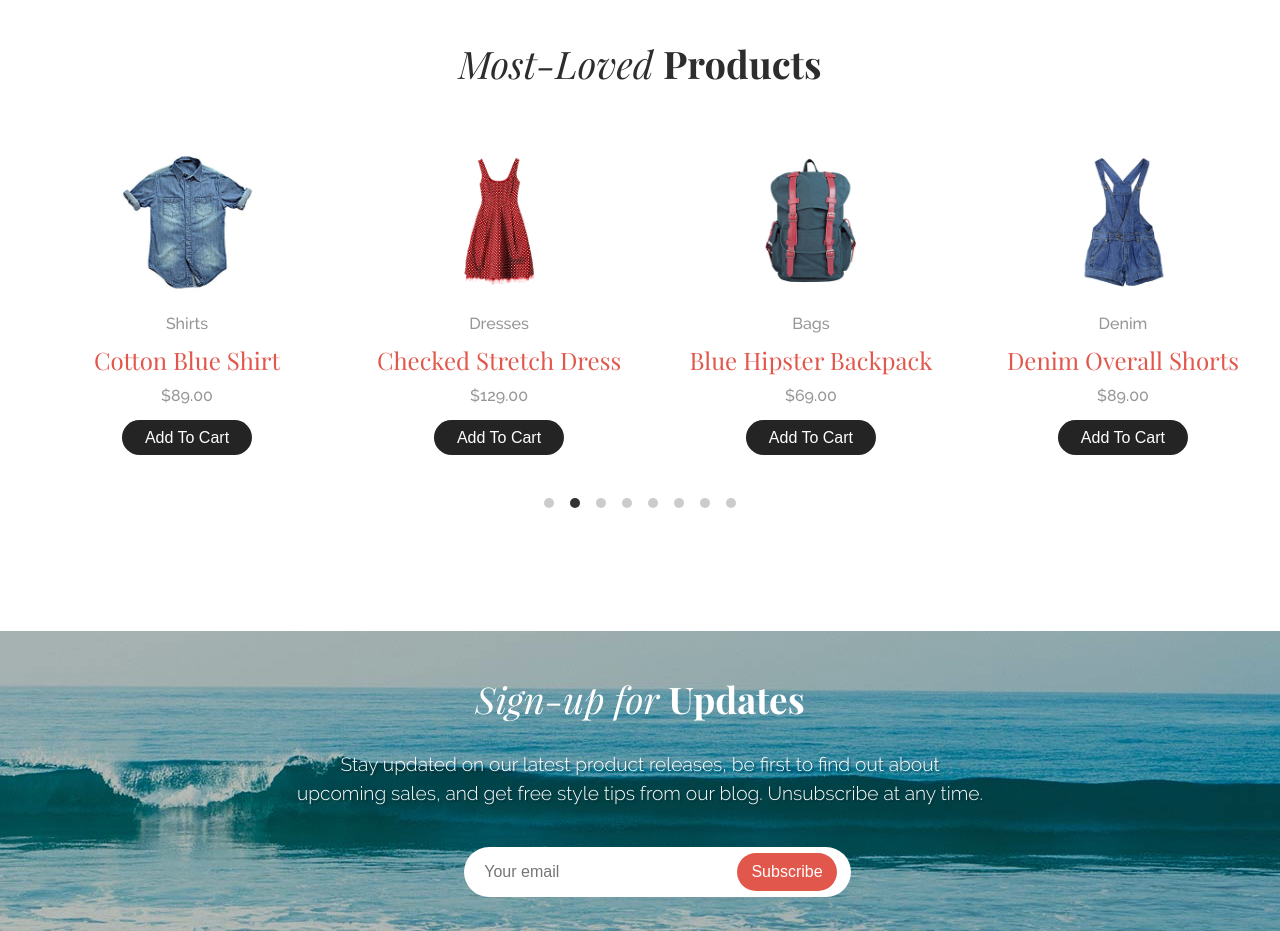
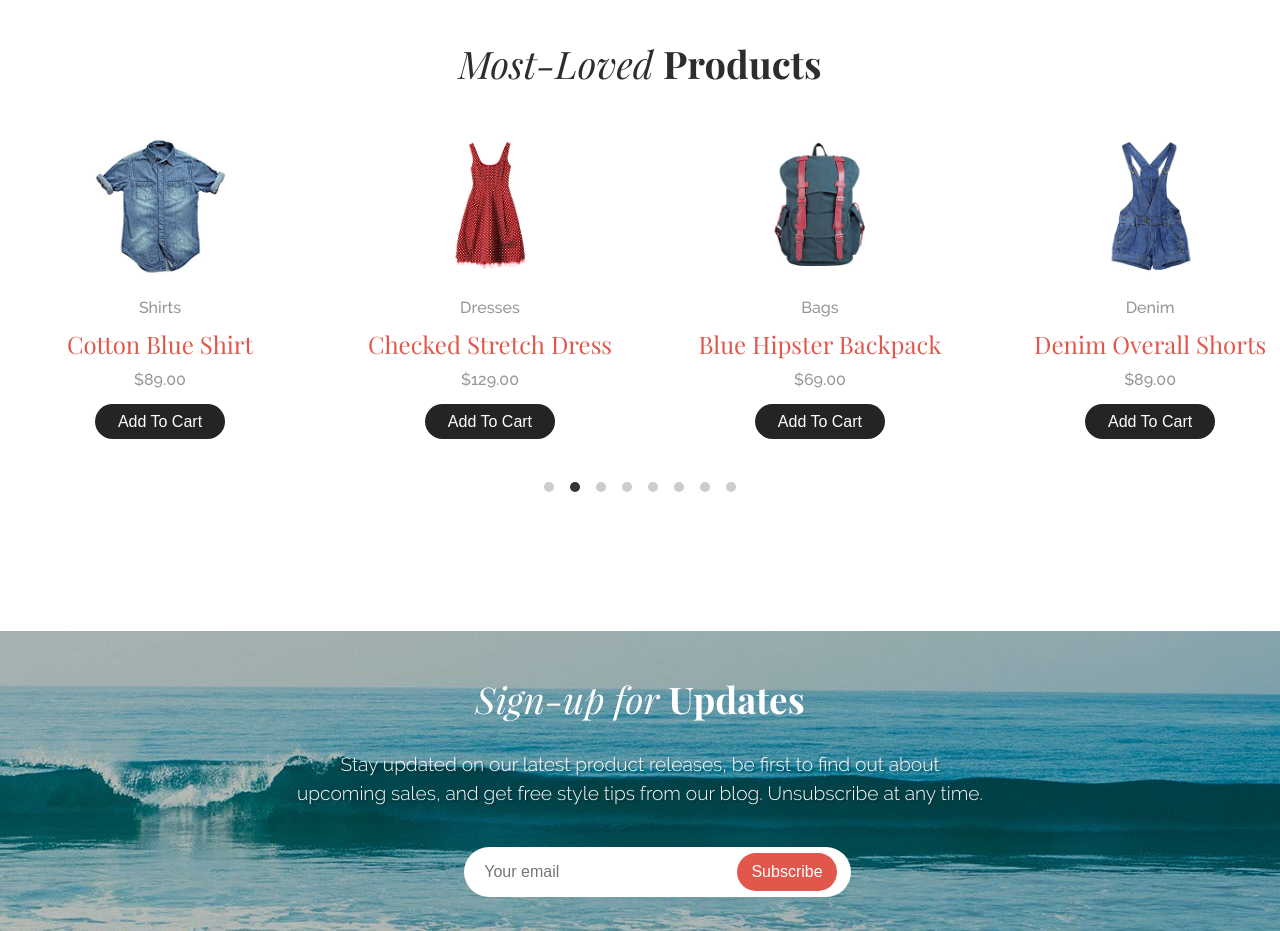
Before and after one commit to EdinK1/Aloha-Apparel, a plain HTML site: page index.html in a window 1280 px wide. Shown: the part 1784-2715 px from the top of the page. Drawn offline with Linux system fonts and the light colour scheme.

```diff
--- a/css/style.css
+++ b/css/style.css
@@ -28,13 +28,6 @@
 h1 span {
     font-style: normal;
     font-weight: bold;
-}
-
-.container {
-    width: 100%;
-    margin: 0 auto;
-    max-width: 1240px;
-    padding: 1rem;
 }
 
 img {
```
Also changed, not shown: 1 other file.
